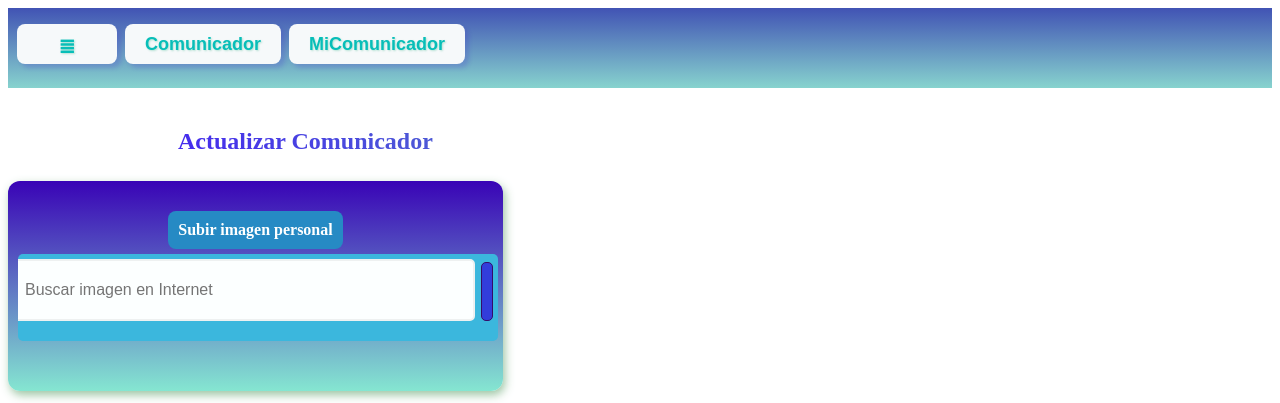
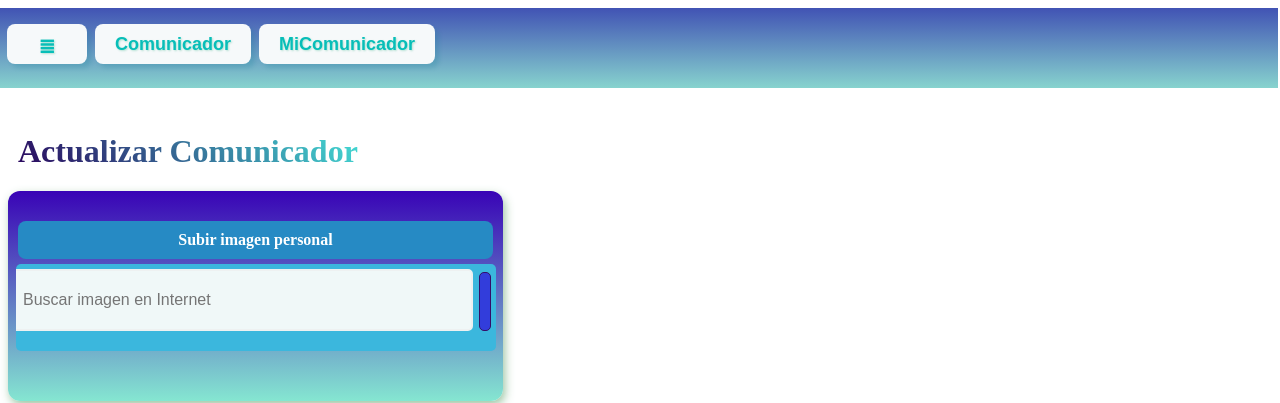
Before and after one commit to cristinavoda/Comunicapp, a Vue app: page /actualizar-comunicador in a window 1280 px wide. Shown: the top 403 px of the page. Built offline with nearby package versions, Linux system fonts and the light colour scheme.

Commit message:
Galeria2

```diff
--- a/src/App.vue
+++ b/src/App.vue
@@ -19,6 +19,7 @@
   <router-link to="/mi-comunicador" class="btn-mi-comunicador">
     MiComunicador
   </router-link>
+
 </header>
 
 
@@ -191,12 +192,15 @@ header {
   display: flex;
   align-items:flex-start;
   justify-content: flex-start;
-  width:100%;
   height: 80px;
   background: linear-gradient(to bottom, #4153b4, #87d3ce);
   padding: 0 10px;
   box-sizing: border-box;
   gap: 8px;
+  margin: 0;
+  width: 100vw;
+  margin-left: -10px;
+
 
 }
 
@@ -215,7 +219,7 @@ header button,
   border: none;
   cursor: pointer;
   text-shadow: 1px 1px 2px rgba(30, 170, 123, 0.3);
-  box-shadow:4px 4px 4px rgba(66, 41, 207, 0.2);
+  box-shadow:4px 4px 4px rgba(11, 125, 145, 0.2);
   transition: background-color 0.3s ease, color 0.3s ease;
   text-decoration: none;
   border-radius: 8px;
@@ -233,7 +237,7 @@ header button:hover,
 
 .menu-toggle {
   font-size: 20px;
-  width: 100px;
+  width: 80px;
   height: 40px;
   margin-top: 16px;
   margin-left: -1px;
--- a/src/views/ActualizarComunicador.vue
+++ b/src/views/ActualizarComunicador.vue
@@ -234,16 +234,14 @@ mounted() {
 
 <style scoped>
 h1 {
-  background: linear-gradient(45deg, #4426f0, #61d495);
-  -webkit-background-clip: text;
-  -webkit-text-fill-color: transparent;
-  font-size: x-large;
-  text-align:start;
-  margin-top:-30px ;
-  margin-left:0%;
-  margin-right: auto;
-  display: block;
-  padding: 10px;
+  font-size: 2rem;
+    font-weight: bold;
+    background: linear-gradient(45deg, #2a045c, #43ddd5);
+    -webkit-background-clip: text;
+    -webkit-text-fill-color: transparent;
+    display: inline-block;
+    margin-left: -150px;
+    margin-top: -20px;
 }
 
 .upload-section {
@@ -266,7 +264,7 @@ h1 {
   gap: 10px;
   margin-top: 20px;
   width: 220px;
-  margin-left: -18px;
+  margin-left: -26px;
 }
 
 .custom-file-upload {
@@ -276,6 +274,8 @@ h1 {
   color: white;
   border-radius: 8px;
   cursor: pointer;
+   width: 455px;
+   margin-left: -20px;
 }
 
 
@@ -285,7 +285,7 @@ h1 {
   background-color: #3bb7dd;
   display: flex;
   width: 470px;
-  margin-left: -20px;
+  margin-left: -22px;
   border: none;
   border-radius: 5px;
   padding: 5px;
@@ -307,6 +307,7 @@ h1 {
   margin-right: 5px;
   margin-left: -25px;
   margin-top: 8px;
+  height:8px
 }
 .search-button {
   background-color: #323ddb;
@@ -338,13 +339,13 @@ h1 {
 }
 
 .input-button{
-  height: 40px;
+  height: 30px;
   width:200px;
   border: 2px solid #0d7575;
   border-radius: 5px;
   background-color: #c2cbe4;
   outline: none;
-  color: rgb(12, 8, 59);
+  color: rgb(8, 61, 82);
   flex-grow: 1;
   margin-right: 10px;
   margin-left:-9px;
--- a/src/views/Comunicador.vue
+++ b/src/views/Comunicador.vue
@@ -93,7 +93,7 @@ background-color: #e8ecdc;
   background-color: rgb(29, 105, 143);
   background-position: center;
   border-radius: 12px;
-  box-shadow: 4px 4px 4px rgba(203, 162, 250, 0.884);
+  box-shadow: 4px 4px 4px rgba(72, 178, 228, 0.884);
   cursor: pointer;
   overflow: hidden;
   margin: 12px;
@@ -138,13 +138,15 @@ background-color: #e8ecdc;
   background-color: rgb(167, 11, 11);
   color: white;
   margin-left: 30px;
+  box-shadow: 4px 4px 4px rgba(233, 30, 40, 0.884);
+
 }
 
 .si {
   background-color: rgb(3, 80, 42);
   color: white;
   margin-left: 30px;
-
+   box-shadow: 4px 4px 4px rgba(72, 178, 228, 0.884);
 
 }.container {
   padding: 60px;
--- a/src/views/Contacto.vue
+++ b/src/views/Contacto.vue
@@ -48,10 +48,10 @@ const handleSubmit = () => {
   min-width:200px;
   margin-left:-200px;
   margin-right: 50 px;
-  margin-top: -70px;
+  margin-top: 30px;
   background: #ffffff;
   border-radius: 10px;
-  box-shadow: 0px 4px 6px rgba(15, 138, 117, 0.89);
+  box-shadow: 10px 11px 10px 10px rgba(15, 138, 117, 0.89);
   padding: 40px;
   text-align: center;
 }
@@ -64,7 +64,9 @@ h2 {
   -webkit-background-clip: text;
   -webkit-text-fill-color: transparent;
   display: inline-block;
-  margin-left: -50px;}
+  margin-left: -50px;
+margin-top: 10px;}
+
 
 
 
@@ -92,9 +94,10 @@ textarea {
   margin-bottom: 15px;
   margin-left: -20px;
   font-size: 16px;
-  background-color: rgb(252, 255, 255);
+  background-color: rgb(240, 248, 248);
   border: 2px solid #eef1f1;
   border-radius: 5px;
+
 }
 
 textarea {
--- a/src/views/Funcionamiento.vue
+++ b/src/views/Funcionamiento.vue
@@ -30,9 +30,16 @@
         <p>Pulsa el botón "Guardar" para agregar la imagen seleccionada.</p>
         <p>Escribe el texto que corresponde a la imagen según las necesidades del usuario.</p>
 
+    <h4>Opción 3: Subir imagen desde la Galería</h4>
+
+<p>En esta opción, puedes seleccionar una imagen que ya hayas guardado en tu Galería personal.</p>
+<p>Haz clic en la imagen deseada dentro de la Galería.</p>
+<p>La imagen seleccionada se cargará automáticamente en la sección de actualización del Comunicador.</p>
+<p>Luego podrás añadir o modificar el texto que deseas asociar a esta imagen para facilitar la comunicación.</p>
 
 
     <hr class="step-divider">
+
     <h5>COMUNICADOR - es un DEMO, con imágenes y voz al hacer click sobre las palabras.</h5>
 <hr class="step-divider">
 
--- a/src/views/Galeria.vue
+++ b/src/views/Galeria.vue
@@ -13,11 +13,10 @@
   v-model="searchQuery"
   @keyup.enter="fetchImages"
   placeholder="Buscar imagen"
+
 />
 
-      <button @click="fetchImages" class="search-button">
-        <i class="fas fa-search"></i>
-      </button>
+
     </div>
 
     <div v-if="loading">Cargando imágenes...</div>
@@ -207,7 +206,7 @@ handleFileUpload(event) {
   padding: 15px;
   border-radius: 8px;
   outline: none;
-  width: 80%;
+  width: 100%;
   margin-left: 1px;
 }
 
@@ -295,10 +294,13 @@ handleFileUpload(event) {
   border-radius: 15px;
   row-gap: 10px;
 }
-
 .image-card {
   position: relative;
-  border-radius: 10px;
+  width: 150px;
+  height: 150px;
+  display: flex;
+  align-items: center;
+  justify-content: center;
   overflow: hidden;
   background: #faf8f8;
   box-shadow: 0 2px 10px rgba(91, 122, 136, 0.1);
@@ -307,8 +309,11 @@ handleFileUpload(event) {
 
 .image-card img {
   width: 100%;
+  height: 100%;
+  object-fit: cover;
   display: block;
 }
+
 .save-button {
   position: absolute;
   bottom: 10px;
```
Also changed, not shown: src/store.js (line endings or trailing spaces).
